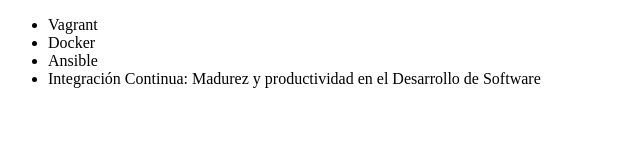
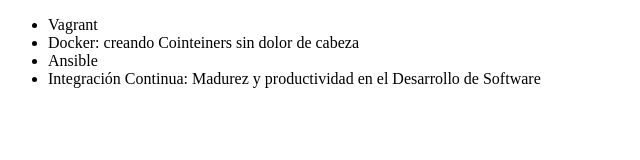
Before and after one commit to CeleGonzalez/aluragit, a plain HTML site: page index.html in a window 1280 px wide. Shown: the whole page, without its empty margins (0-640 px from the left). Drawn offline with Linux system fonts and the light colour scheme.

Commit message:
Arreglando nombre del curso de Docker

```diff
--- a/index.html
+++ b/index.html
@@ -8,7 +8,7 @@
     <body>
         <ul>
             <li>Vagrant</li>
-            <li>Docker</li>
+            <li>Docker: creando Cointeiners sin dolor de cabeza</li>
             <li>Ansible</li>
             <li>Integración Continua: Madurez y productividad en el Desarrollo de Software</li>
         </ul>
```
